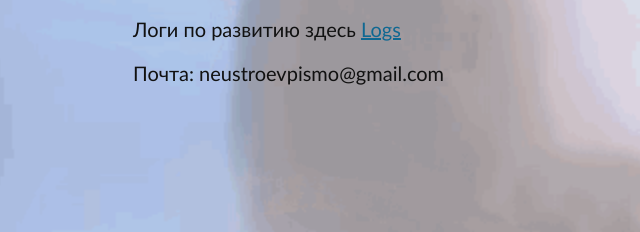
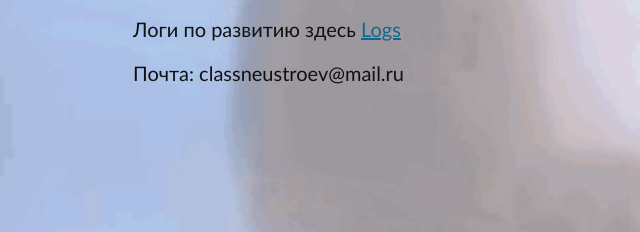
Before and after one commit to idwarden/idwarden.github.io, a plain HTML site: page index.html in a window 1280 px wide. Shown: the part 417-649 px from the top of the page, 12-652 px from the left. Drawn offline with Linux system fonts and the light colour scheme.

Commit message:
small changes

```diff
--- a/index.html
+++ b/index.html
@@ -4,7 +4,7 @@
 	<meta charset="UTF-8">
 	<meta http-equiv="X-UA-Compatible" content="IE=edge">
 	<meta name="viewport" content="width=device-width, initial-scale=1.0">
-    <title>wrdn. / main page</title>
+	<title>wrdn.mainpage</title>
 	<link rel="stylesheet" href="css/style.css">
 	<link rel="shortcut icon" href="ico/logo.svg" type="image/svg">
 </head>
@@ -44,7 +44,7 @@
 					<br>
 					<p>Логи по развитию здесь <a href="/logs.html">Logs</a></p>
 					<br>
-                    <p>Почта: neustroevpismo@gmail.com</p>
+					<p>Почта: classneustroev@mail.ru</p>
 				</div>
 
 				<div class="imgbar">
```
Also changed, not shown: logs.html (+1 -1 lines), workxp.html (+1 -1 lines), minds.txt (deleted), 4 other files. Lines whose indentation alone changed are shown as unchanged.
